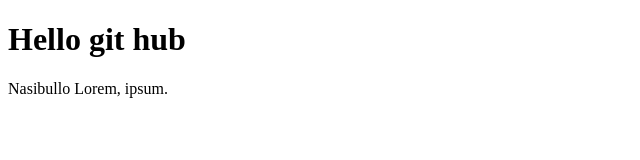
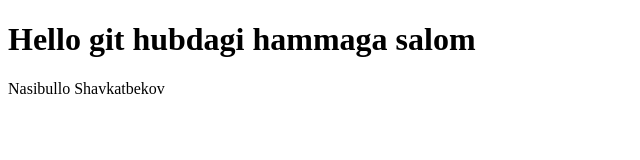
Before and after one commit to nasibulloDev/obi-havo, a plain HTML site: page index.html in a window 1280 px wide. Shown: the whole page, without its empty margins (0-640 px from the left). Drawn offline with Linux system fonts and the light colour scheme.

Commit message:
Update index.html

```diff
--- a/index.html
+++ b/index.html
@@ -8,8 +8,8 @@
     <link rel="stylesheet" href="style.css">
 </head>
 <body>
-    <h1>Hello git hub</h1>
-    <p> Nasibullo Lorem, ipsum.</p>
+    <h1>Hello git hubdagi hammaga salom</h1>
+    <p> Nasibullo Shavkatbekov</p>
     <script src="app.js"></script>
 </body>
 </html>
```
